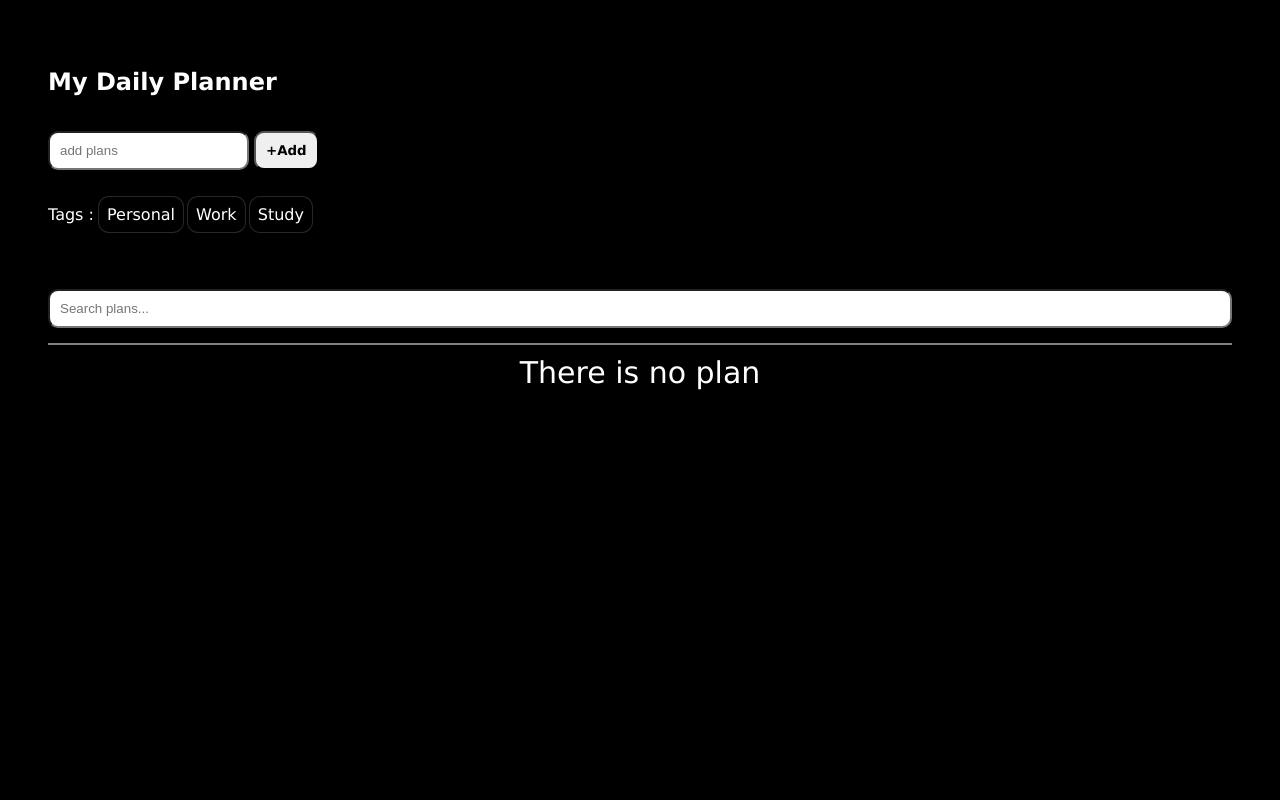
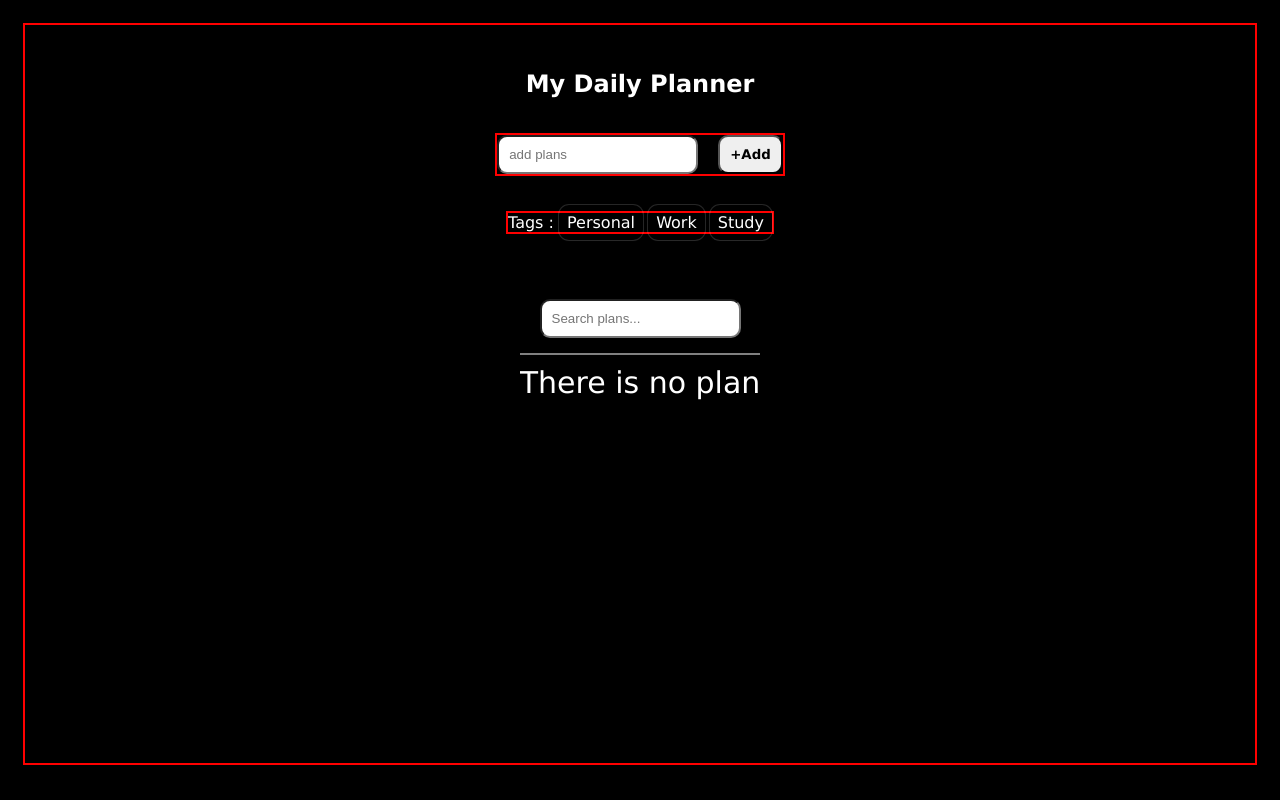
Before and after one commit to Sudip-C/Planner, a plain HTML site: page index.html in a window 1280 px wide. Drawn offline with Linux system fonts and the light colour scheme.

Commit message:
Readme updated

```diff
--- a/index.css
+++ b/index.css
@@ -3,18 +3,28 @@ body {
   align-items: center;
   justify-content: center;
   font-family: Verdana, Geneva, Tahoma, sans-serif;
-  padding: 15px;
+  padding: 5px;
   background-color: black;
   color: white;
 }
 
 .main {
-  padding: 25px;
+  padding: 5px;
   display: flex;
   gap: 15px;
   flex-direction: column;
+  align-items: center;
   width: 100%;
   height: 86dvh;
+  border: 2px solid red;
+
+}
+#container{
+  display: flex;
+  align-items: center;
+  gap: 20px;
+    border: 2px solid red;
+
 }
 #input-box,
 #search-input {
@@ -32,6 +42,8 @@ body {
 #tag-container {
   margin-top: 20px;
   margin-bottom: 50px;
+    border: 2px solid red;
+
 }
 .items {
   box-shadow: rgba(255, 255, 255, 0.02) 0px 1px 3px 0px,
@@ -67,7 +79,7 @@ body {
 }
 .no-plan{
   text-align: center;
- font-size: 30px;
+ font-size: 18px;
 }
 .show-tag {
   border: 1px solid rgb(186, 186, 186);
@@ -112,3 +124,30 @@ body {
 .back-to-top:hover {
   background-color: #1c6be0;
 }
+
+
+
+@media (min-width:1024px){
+  .no-plan{
+  text-align: center;
+ font-size: 30px;
+}
+body {
+  display: flex;
+  align-items: center;
+  justify-content: center;
+  font-family: Verdana, Geneva, Tahoma, sans-serif;
+  padding: 15px;
+  background-color: black;
+  color: white;
+}
+
+.main {
+  padding: 25px;
+  display: flex;
+  gap: 15px;
+  flex-direction: column;
+  width: 100%;
+  height: 86dvh;
+}
+}
```
Also changed, not shown: 1 other file.
